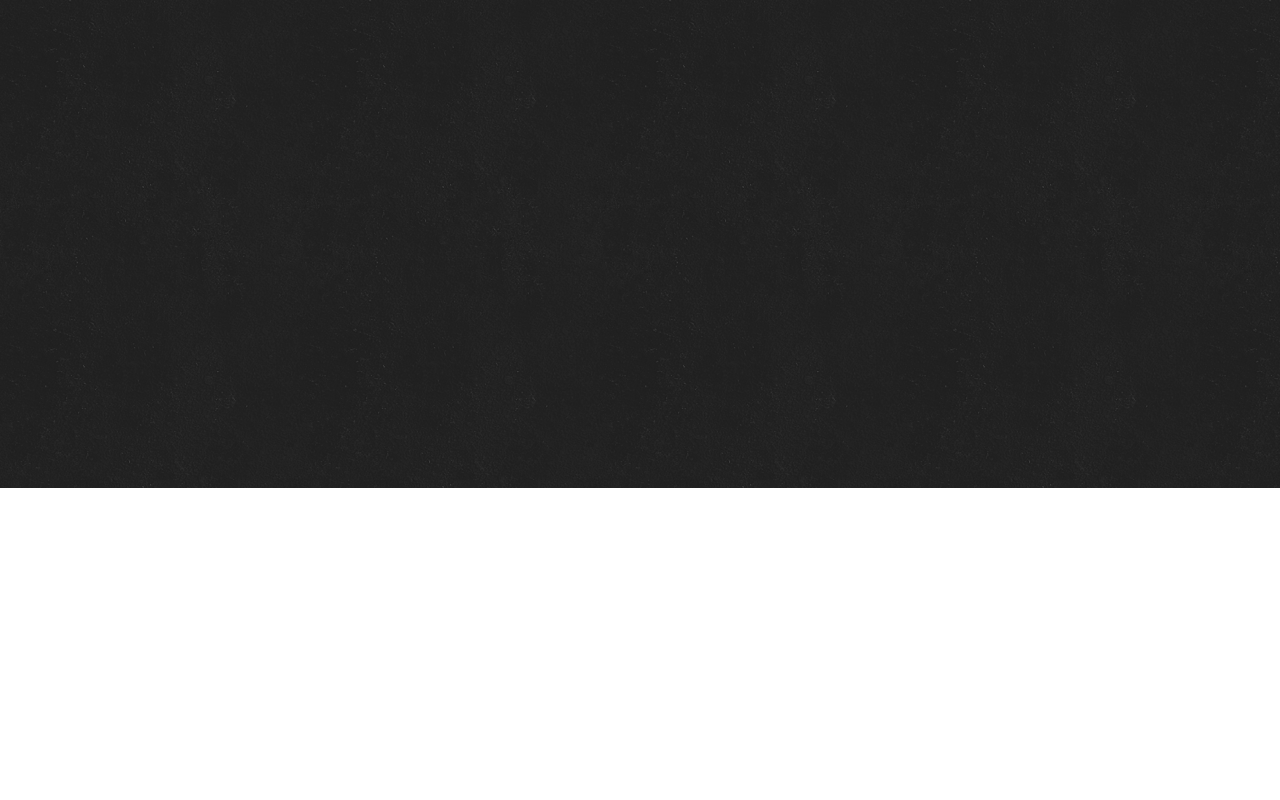
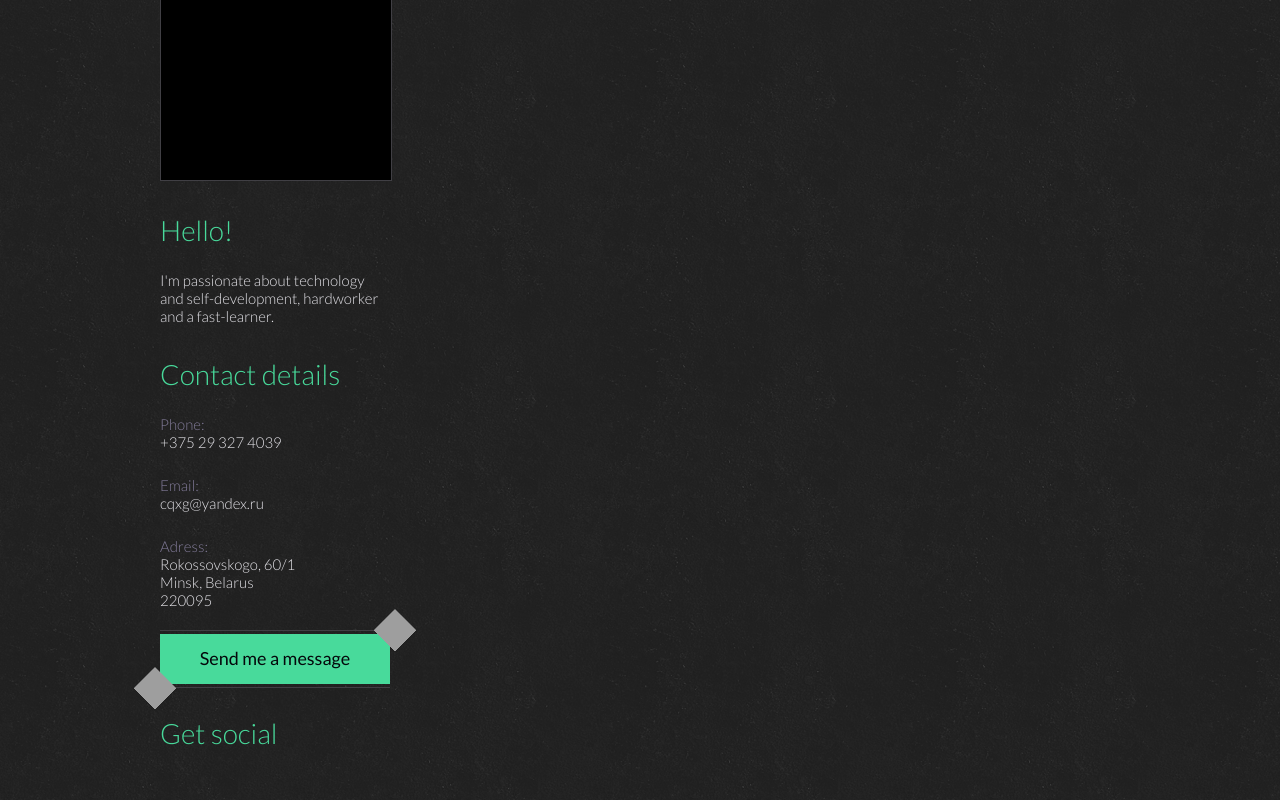
Before and after one commit to cqxg/rsschool-2019Q1-cv, a React (Create React App) app: page / in a window 1280 px wide. Shown: the part 312-1112 px from the top of the page. Before the commit the page ends 800 px from the top, so only its background shows below. Built offline with nearby package versions, Linux system fonts and the light colour scheme.

Commit message:
feat: add LeftCol preparation

```diff
--- a/src/components/LeftCol/LeftCol.js
+++ b/src/components/LeftCol/LeftCol.js
@@ -1,9 +1,42 @@
 import React from 'react';
 
-const LeftCol = () => (
-  <div>
-    Left
-  </div>
-);
+const LeftCol = () => {
+    return (
+        <div id="left_col">
+            <div className="profile_frame">
+                {/* <img src="./assets/Photo.jpg" alt="profile picture"> </img> */}
+            </div>
+            <div className="hello_content">
+                <h2>Hello!</h2>
+                <p>I'm passionate about technology and self-development, hardworker and a fast-learner.</p>
+            </div>
+            <div className="contact_details_content">
+                <h2>Contact details</h2>
+                <p className="purple">Phone:</p>
+                <p>+375 29 327 4039</p>
+                <p className="purple">Email:</p>
+                <p>cqxg@yandex.ru</p>
+                <p className="purple">Adress:</p>
+                <p>Rokossovskogo, 60/1</p>
+                <p>Minsk, Belarus</p>
+                <p>220095</p>
+            </div>
+            <a href="mailto:cqxg@yandex.ru" class="send_message_button">
+                <span className="cut1"></span>
+                <span className="cut2"></span>
+                <span className="content">Send me a message <span class="fontawesome-double-angle-right"></span></span>
+            </a>
+            <div class="get_social_content">
+                <h2>Get social</h2>
+                <ul className="social_icons horizontal_list">
+                    <li><a className="github" href="https://github.com/cqxg"><span
+                        className="entypo-github-circled"></span><span className="invisible">GitHub</span></a></li>
+                    <li><a className="linkedin" href="https://www.linkedin.com/in/ihar-ivaniuk/"><span
+                        className="entypo-linkedin-circled"></span><span className="invisible">LinkedIn</span></a></li>
+                </ul>
+            </div>
+        </div>
+    )
+};
 
 export default LeftCol;
```
